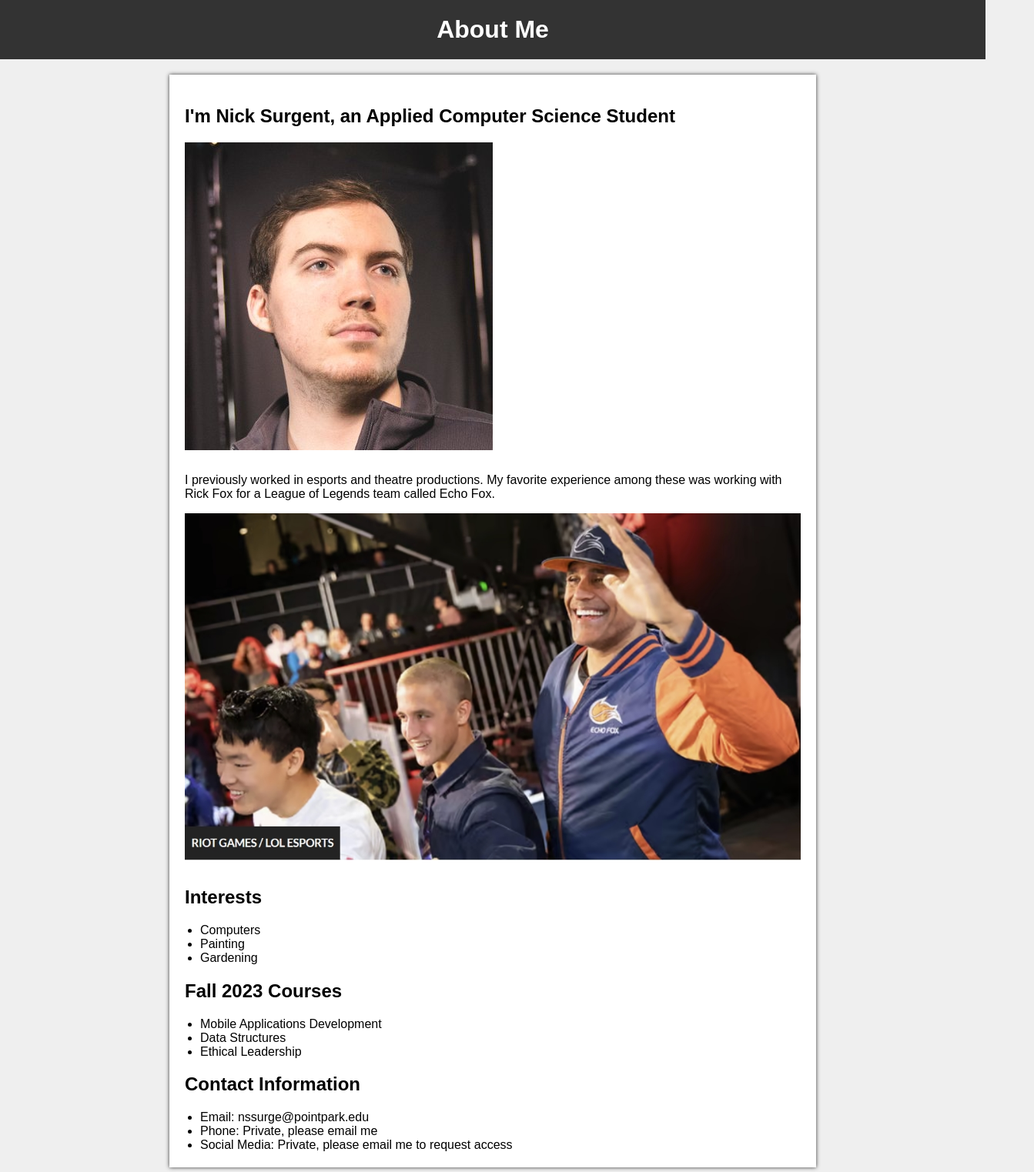
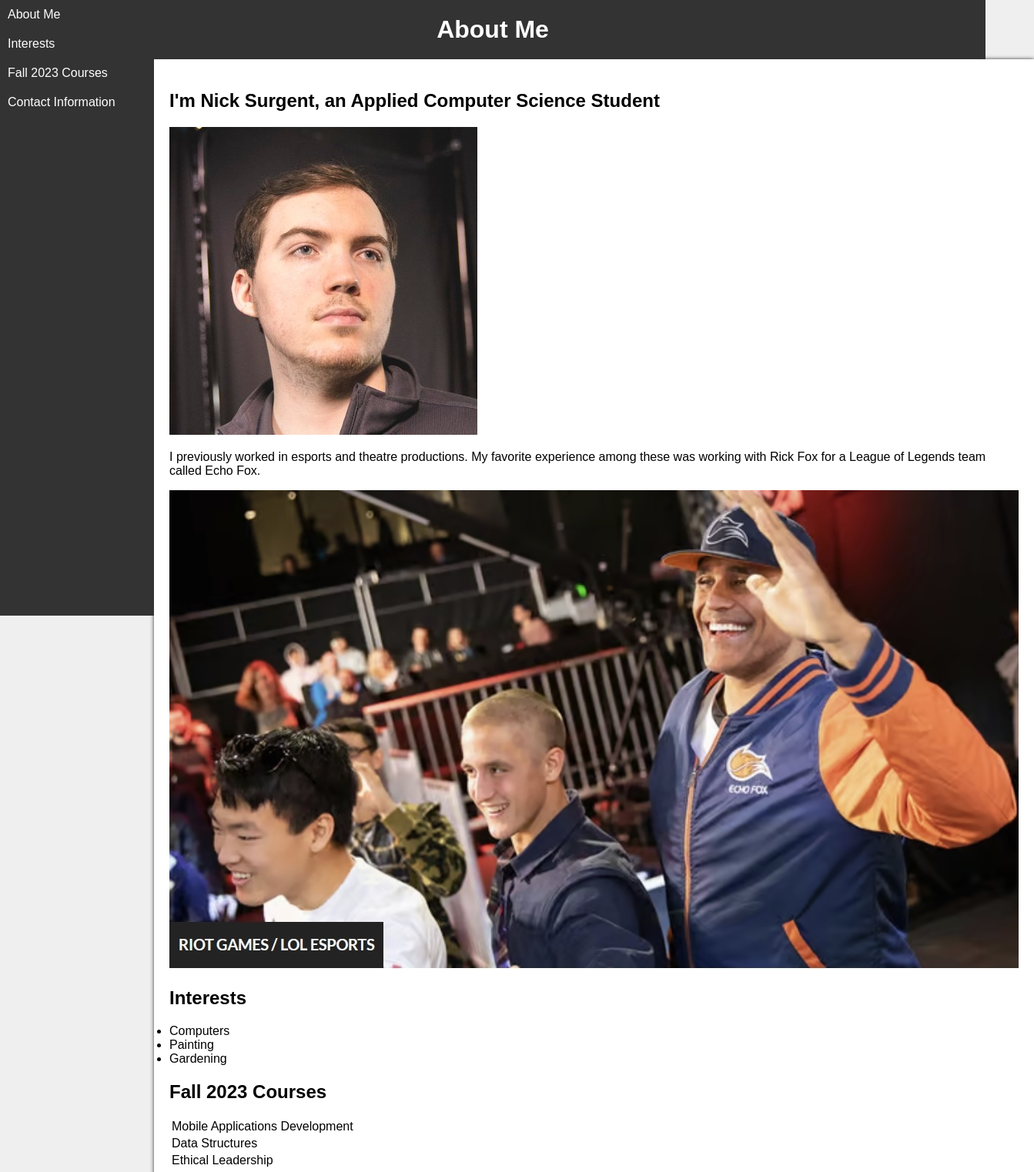
Before and after one commit to NickCSSPP/av, a plain HTML site: page index.html in a window 1280 px wide. Shown: the top 1523 px of the page at 77% size, 1343 px wide, since content can reach past the window. Drawn offline with Linux system fonts and the light colour scheme.

Commit message:
Added navigation bar and table

```diff
--- a/index.html
+++ b/index.html
@@ -8,41 +8,54 @@
     <header>
         <h1>About Me</h1>
     </header>
+    <div class="container">
+        <nav>
+            <ul>
+                <li><a href="#section1">About Me</a></li>
+                <li><a href="#section2">Interests</a></li>
+                <li><a href="#section3">Fall 2023 Courses</a></li>
+                <li><a href="#section4">Contact Information</a></li>
+            </ul>
+        </nav>
         <main>
-        <section>
+            <div id="section1">
                 <h2>I'm Nick Surgent, an Applied Computer Science Student</h2>
                 <img src="images/me.jpg">
-            <p> I previously worked in esports and theatre productions.
-                My favorite experience among these was working with Rick Fox
-                for a League of Legends team called Echo Fox.
-            </p>
+                <p> I previously worked in esports and theatre productions. My favorite experience among these was working with Rick Fox for a League of Legends team called Echo Fox.</p>
                 <img src="images/echofox.jpg">
-        </section>
-        <section>
+            </div>
+            <div id="section2">
                 <h2>Interests</h2>
                 <ul>
                     <li>Computers</li>
                     <li>Painting</li>
                     <li>Gardening</li>
                 </ul>
-        </section>
-        <section>
+            </div>
+            <div id="section3">
                 <h2>Fall 2023 Courses</h2>
-            <ul>
-                <li>Mobile Applications Development</li>
-                <li>Data Structures</li>
-                <li>Ethical Leadership</li>
-            </ul>
-        </section>
-        <section>
+                <table>
+                    <tr>
+                        <td>Mobile Applications Development</td>
+                    </tr>
+                    <tr>
+                        <td>Data Structures</td>
+                    </tr>
+                    <tr>
+                        <td>Ethical Leadership</td>
+                    </tr>
+                </table>
+            </div>
+            <div id="section4">
                 <h2>Contact Information</h2>
                 <ul>
                     <li>Email: nssurge@pointpark.edu</li>
                     <li>Phone: Private, please email me</li>
                     <li>Social Media: Private, please email me to request access</li>
                 </ul>
-        </section>
+            </div>
         </main>
+    </div>
     <footer></footer>
 </body>
 </html>
--- a/styles.css
+++ b/styles.css
@@ -19,22 +19,44 @@
   margin: 0;
 }
 
+.container {
+  display: flex;
+}
+
+nav {
+  width: 200px;
+  position: fixed;
+  top: 0;
+  left: 0;
+  height: 100%;
+  overflow-y: auto;
+  background-color: #333;
+  color: #fff;
+}
+
+nav ul {
+  list-style-type: none;
+  padding: 0;
+}
+
+nav li {
+  padding: 10px;
+}
+
+nav a {
+  color: #fff;
+  text-decoration: none;
+}
+
+nav a:hover {
+  text-decoration: underline;
+}
+
 main {
-    max-width: 800px;
-    margin: 20px auto;
+  margin-left: 200px;
   padding: 20px;
   background-color: #fff;
   box-shadow: 0 0 5px #333;
-  }
-
-  img {
-    max-width: 100%;
-    height: auto;
-    margin-bottom: 10px;
-  }
-
-  ul {
-    margin-left: 20px;
 }
 
 footer {
```
Lines whose indentation alone changed are shown as unchanged.
